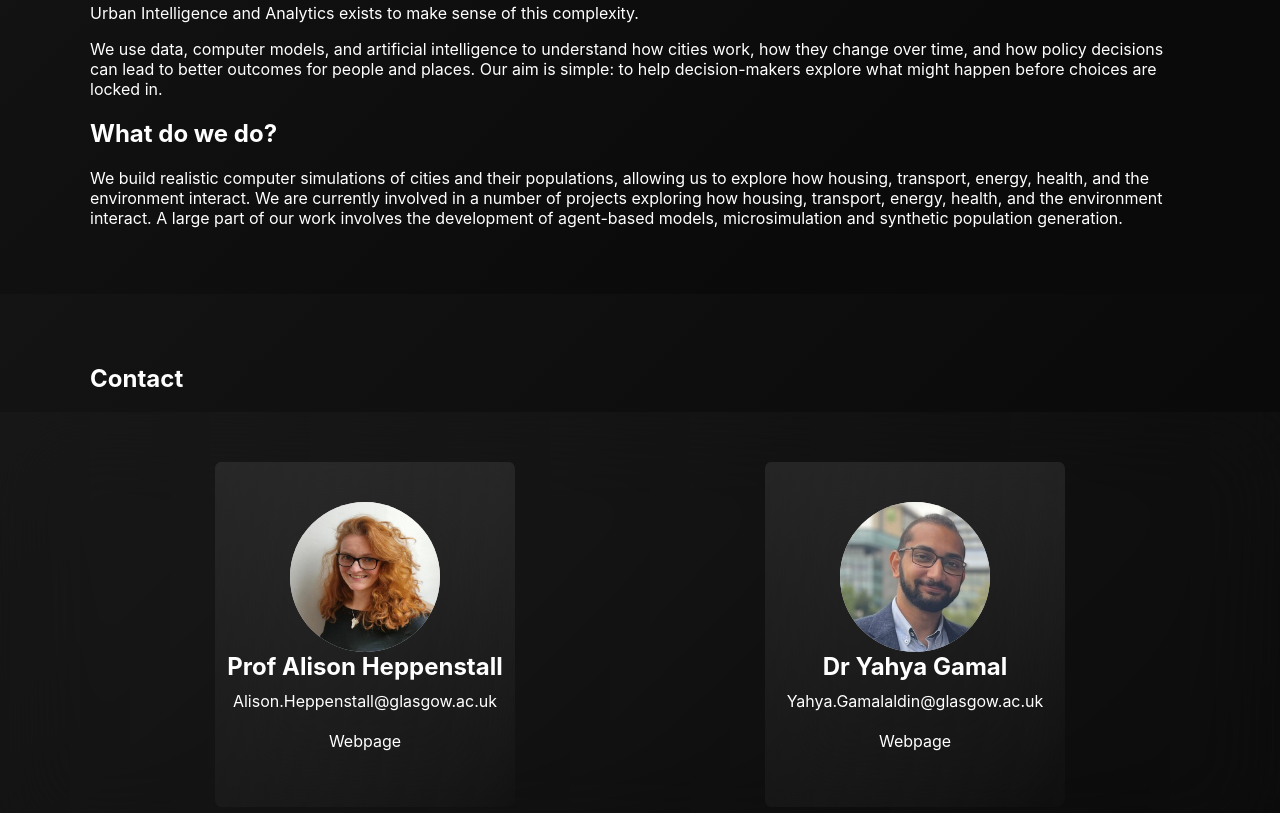
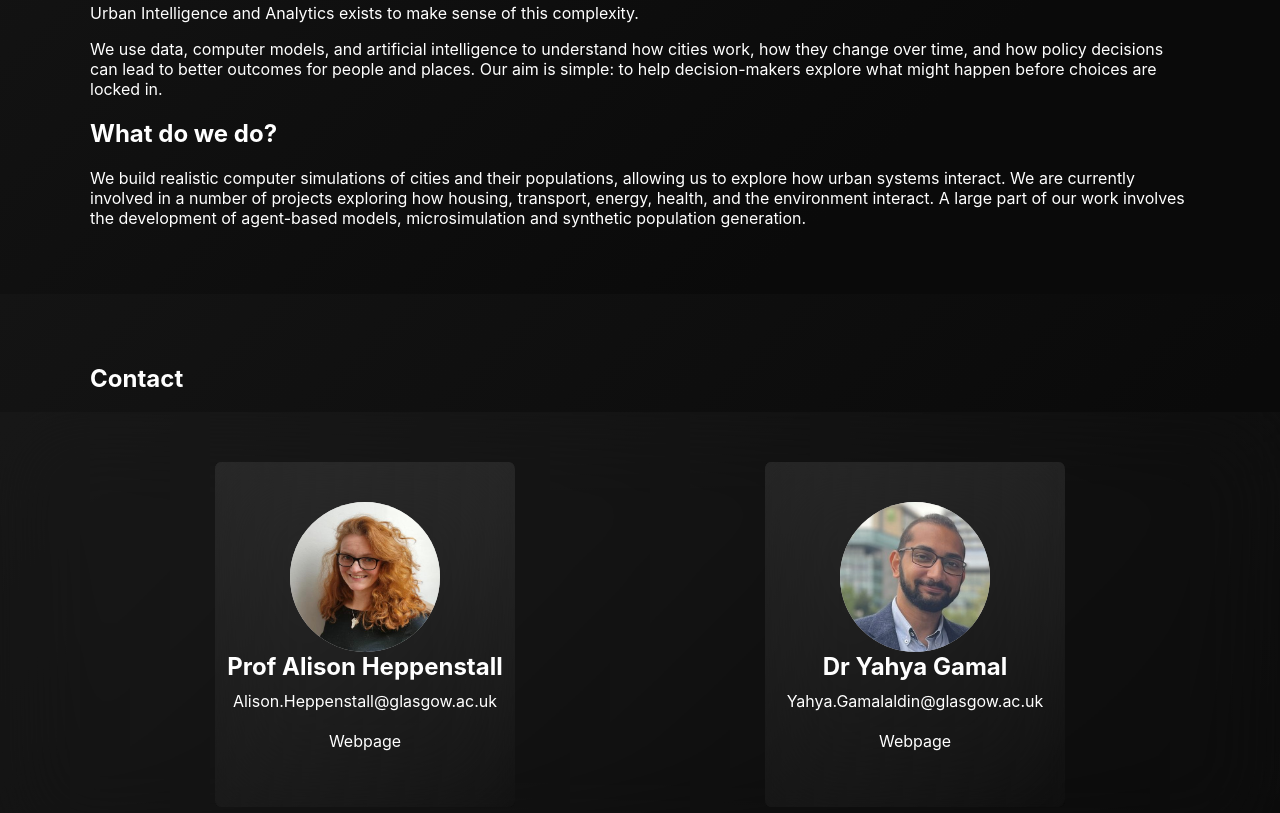
Before and after one commit to YahyaGamal/UIA_draft, a plain HTML site: page index.html in a window 1280 px wide. Shown: the part 992-1805 px from the top of the page. Drawn offline with Linux system fonts and the light colour scheme.

Commit message:
Draft 1.0.7

```diff
--- a/index.html
+++ b/index.html
@@ -133,7 +133,7 @@
 
 <p>We use data, computer models, and artificial intelligence to understand how cities work, how they change over time, and how policy decisions can lead to better outcomes for people and places. Our aim is simple: to help decision-makers explore what might happen before choices are locked in.</p>
       <h1>What do we do?</h1>
-      <p>We build realistic computer simulations of cities and their populations, allowing us to explore how housing, transport, energy, health, and the environment interact. We are currently involved in a number of projects exploring how housing, transport, energy, health, and the environment interact. A large part of our work involves the development of agent-based models, microsimulation and synthetic population generation.</p>
+      <p>We build realistic computer simulations of cities and their populations, allowing us to explore how urban systems interact. We are currently involved in a number of projects exploring how housing, transport, energy, health, and the environment interact. A large part of our work involves the development of agent-based models, microsimulation and synthetic population generation.</p>
       </section>
       <section id="contact-section" class="content">
         <h1>Contact</h1>
```
